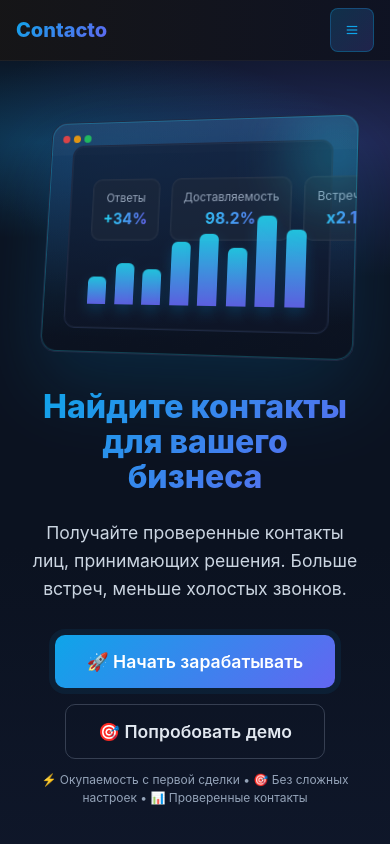
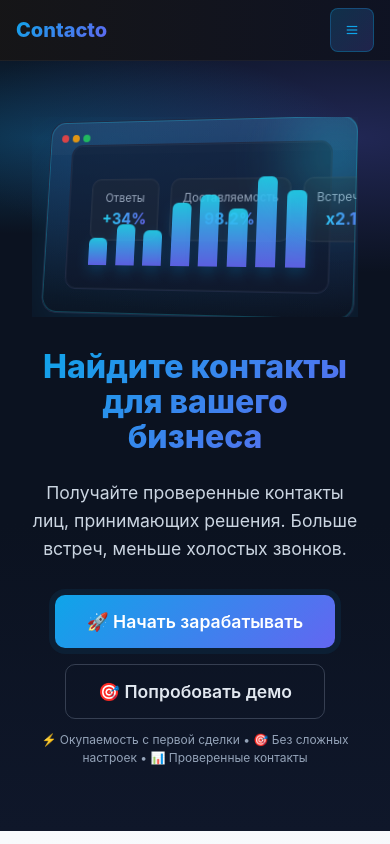
Before and after one commit to RemontOK/Saas, a React (Vite) app: page / in a window 390 px wide. Shown: the top 844 px of the page. Built offline with nearby package versions, Linux system fonts and the light colour scheme.

Commit message:
Deploy: update project

```diff
--- a/src/App.css
+++ b/src/App.css
@@ -312,6 +312,12 @@ input[type="range"]::-moz-range-thumb {
 }
 
 @media (max-width: 768px) {
+  /* Убираем горизонтальный скролл */
+  body, html {
+    overflow-x: hidden !important;
+    max-width: 100vw !important;
+  }
+
   .desktop-nav {
     display: none;
   }
@@ -332,10 +338,12 @@ input[type="range"]::-moz-range-thumb {
 
   .hero-title {
     font-size: 2rem !important;
+    word-wrap: break-word;
   }
 
   .hero-subtitle {
     font-size: 1.1rem !important;
+    word-wrap: break-word;
   }
 
   .hero-cta {
@@ -354,16 +362,20 @@ input[type="range"]::-moz-range-thumb {
 
   .mock-3d {
     order: -1;
+    overflow: hidden;
   }
 
   .mock-card {
     width: 100% !important;
-    max-width: 400px;
-    height: 240px !important;
+    max-width: 350px;
+    height: 200px !important;
+    margin: 0 auto;
   }
 
   .container {
     padding: 0 1rem !important;
+    max-width: 100% !important;
+    overflow-x: hidden;
   }
 
   .demo-form {
@@ -375,22 +387,51 @@ input[type="range"]::-moz-range-thumb {
   .demo-input {
     width: 100% !important;
     box-sizing: border-box !important;
+    max-width: 100% !important;
   }
 
   /* Адаптивная демо секция */
   .demo-section {
     padding: 2rem 1rem !important;
+    overflow-x: hidden !important;
   }
 
   /* Адаптивная таблица */
   .demo-table {
     overflow-x: auto !important;
     font-size: 0.875rem !important;
+    width: 100% !important;
+    display: block;
+    white-space: nowrap;
   }
 
   .demo-table th,
   .demo-table td {
     padding: 0.5rem !important;
-    min-width: 120px;
+    min-width: 100px;
+    word-wrap: break-word;
+  }
+
+  /* Исправляем все секции */
+  section {
+    overflow-x: hidden !important;
+    max-width: 100vw !important;
+  }
+
+  /* Исправляем длинные тексты */
+  p, h1, h2, h3, h4, h5, h6 {
+    word-wrap: break-word !important;
+    hyphens: auto !important;
+  }
+
+  /* Отключаем анимации отзывов на мобильных */
+  .testimonial-scroll-left,
+  .testimonial-scroll-right {
+    animation: none !important;
+  }
+
+  /* Скрываем переполнение в секции отзывов */
+  section[style*="overflow: hidden"] {
+    overflow: hidden !important;
   }
 }
--- a/src/index.css
+++ b/src/index.css
@@ -23,12 +23,20 @@
 html, body, #root { height: 100%; }
 html {
   scroll-behavior: smooth;
+  overflow-x: hidden; /* Убираем горизонтальный скролл */
 }
 body {
   margin: 0;
   min-width: 320px;
   background: var(--bg);
   color: var(--text);
+  overflow-x: hidden; /* Убираем горизонтальный скролл */
+}
+
+/* Предотвращаем overflow на всех элементах */
+* {
+  max-width: 100%;
+  box-sizing: border-box;
 }
 
 h1, h2, h3 { margin: 0 0 8px; }
```
